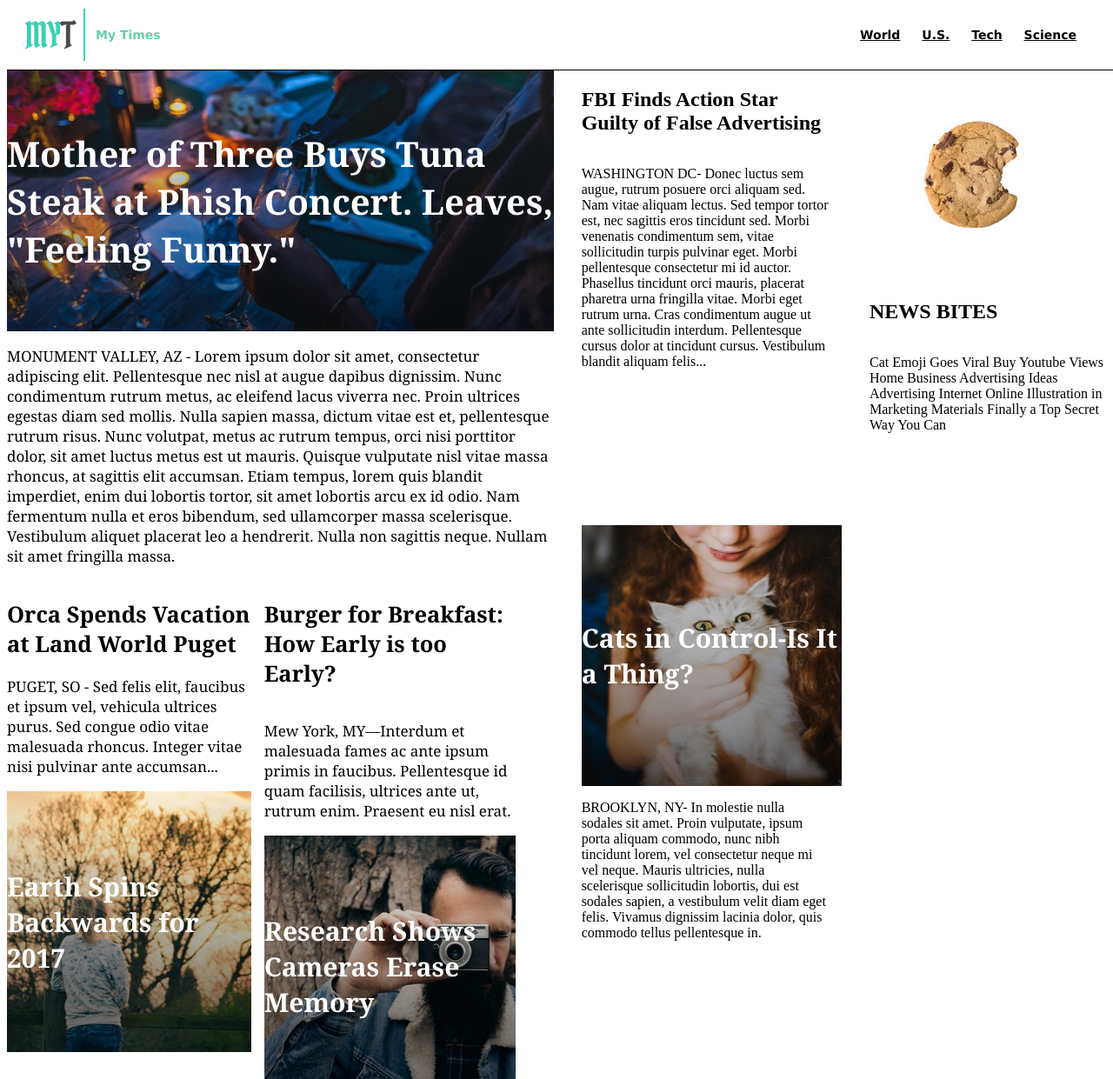
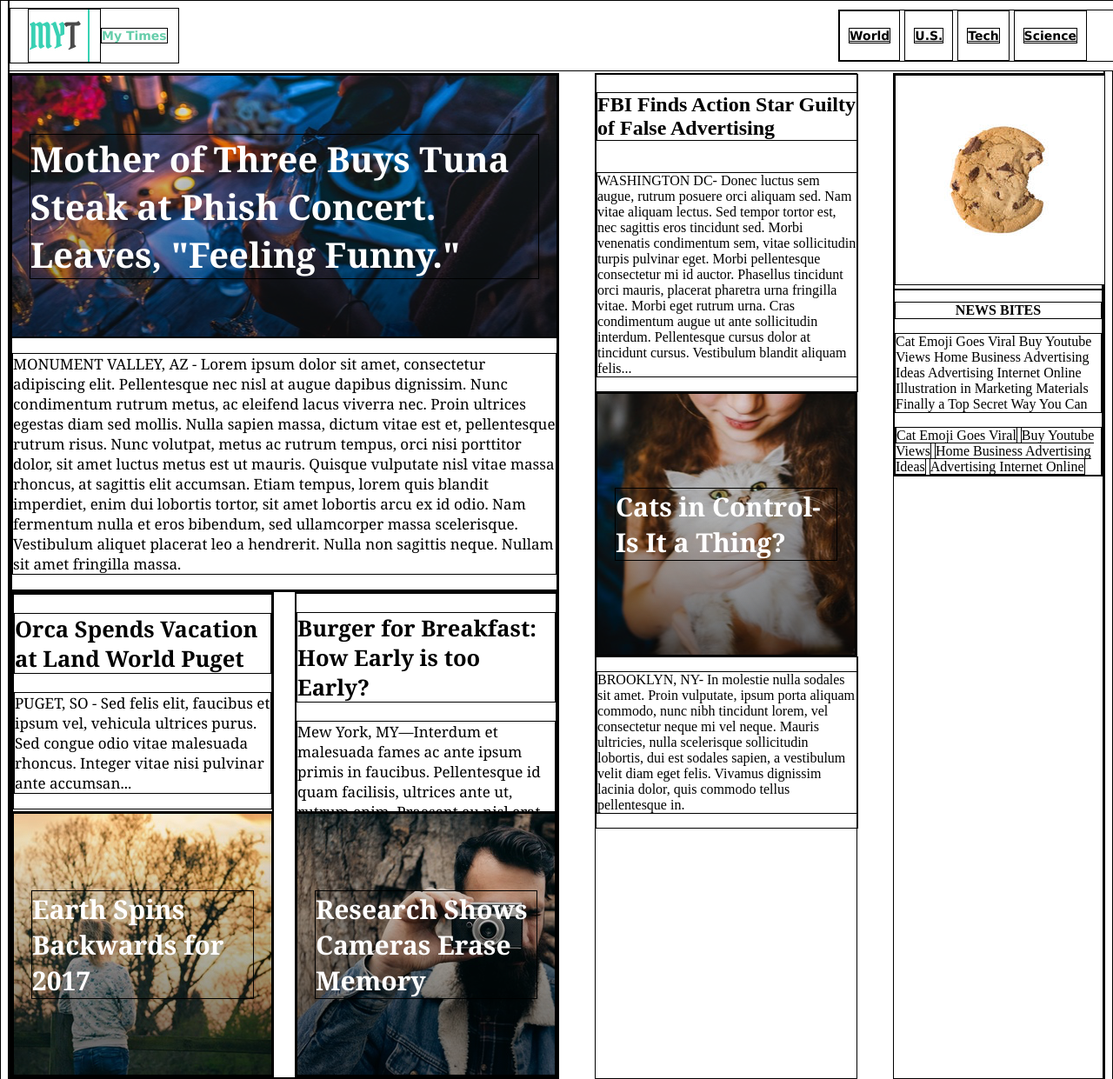
Before and after one commit to sensibleman/MyTimes, a plain HTML site: page index.html in a window 1280 px wide. Shown: the top 1241 px of the page at 87% size. Drawn offline with Linux system fonts and the light colour scheme.

Commit message:
sort out colums, alignment and bbegin newsbites section.

```diff
--- a/index.html
+++ b/index.html
@@ -35,12 +35,14 @@
     </div>
       <div class="stories">
        <div class= "story">
+         <div class="text-content">
         <div class="orca-story">
           <h2>Orca Spends Vacation at Land World Puget</h2>
           <p>
             PUGET, SO - Sed felis elit, faucibus et ipsum vel, vehicula ultrices purus. Sed congue odio vitae malesuada rhoncus. Integer vitae nisi pulvinar ante accumsan...
           </p>
         </div>
+      </div>
       <div class="fall">
       <div class="image-content">
         <p>
@@ -50,10 +52,12 @@
     </div>
   </div>
   <div class="story">
+    <div class=text-content>
         <h2>Burger for Breakfast: How Early is too Early?</h2>
         <p>
           Mew York, MY—Interdum et malesuada fames ac ante ipsum primis in faucibus. Pellentesque id quam facilisis, ultrices ante ut, rutrum enim. Praesent eu nisl erat.
         </p>
+      </div>
       <div class = "camera">
         <div class="image-content">
          <p>
@@ -85,14 +89,20 @@
        </div>
     </div>
     <div class="column small">
-      <div class="story">
       <div class="image">
        <img class="cookie" src="resources/css/images/img-cookie.png" />
       </div>
+      <div class="newsbites">
         <h2>NEWS BITES</h2>
         <p>
           Cat Emoji Goes Viral Buy Youtube Views Home Business Advertising Ideas Advertising Internet Online Illustration in Marketing Materials Finally a Top Secret Way You Can
         </p>
+        <div class="newsbites">
+          <span class="bite">Cat Emoji Goes Viral</span>
+          <span class="bite">Buy Youtube Views</span>
+          <span class="bite">Home Business Advertising Ideas</span>
+          <span class="bite">Advertising Internet Online</span>
+        </div>
       </div>
     </div>
   </div>
--- a/resources/css/style.css
+++ b/resources/css/style.css
@@ -1,4 +1,4 @@
-/*{border: 1px solid black}*/
+*{border: 1px solid black}
 body {
   margin-top:0;
 }
@@ -48,7 +48,6 @@ a {
 .column{
   display:flex;
   flex-direction:column;
-  margin-right:32px;
 }
 .column.large {
   width: 630px;
@@ -58,18 +57,20 @@ a {
 }
 .column.medium{
   width:300px;
-  flex-grow:1;
+
 }
 .column.small {
   width:240px;
-  flex-grow:1;
+
 }
 .wine-story .image-content{
   display:flex;
   height:300px;
+  align-items:center;
+  justify-content:center;
   background-image:url("images/img-wine.png");
 }
-.image-content p {
+ .image-content {
   display:flex;
   align-items:center;
   justify-content:center;
@@ -77,6 +78,7 @@ a {
   font-weight: bold;
   font-size: 30px;
   color: white;
+
 }
 #large-font {
   font-size:40px;
@@ -103,13 +105,21 @@ a {
 }
 .story {
   display:flex;
-  flex-grow:1;
   flex-direction:column;
-  min-width:275px;
-  padding-right:15px;
+  width:300px;
 }
 .stories {
   display:flex;
   justify-content:space-between;
-  width:600px;
 }
+.text-content {
+  height:250px;
+}
+.newsbites h2{
+  font-size: 16px;
+  font-weight: bold;
+  text-align:center;
+}
+.image-content p {
+  margin: 0px 20px;
+}
```
